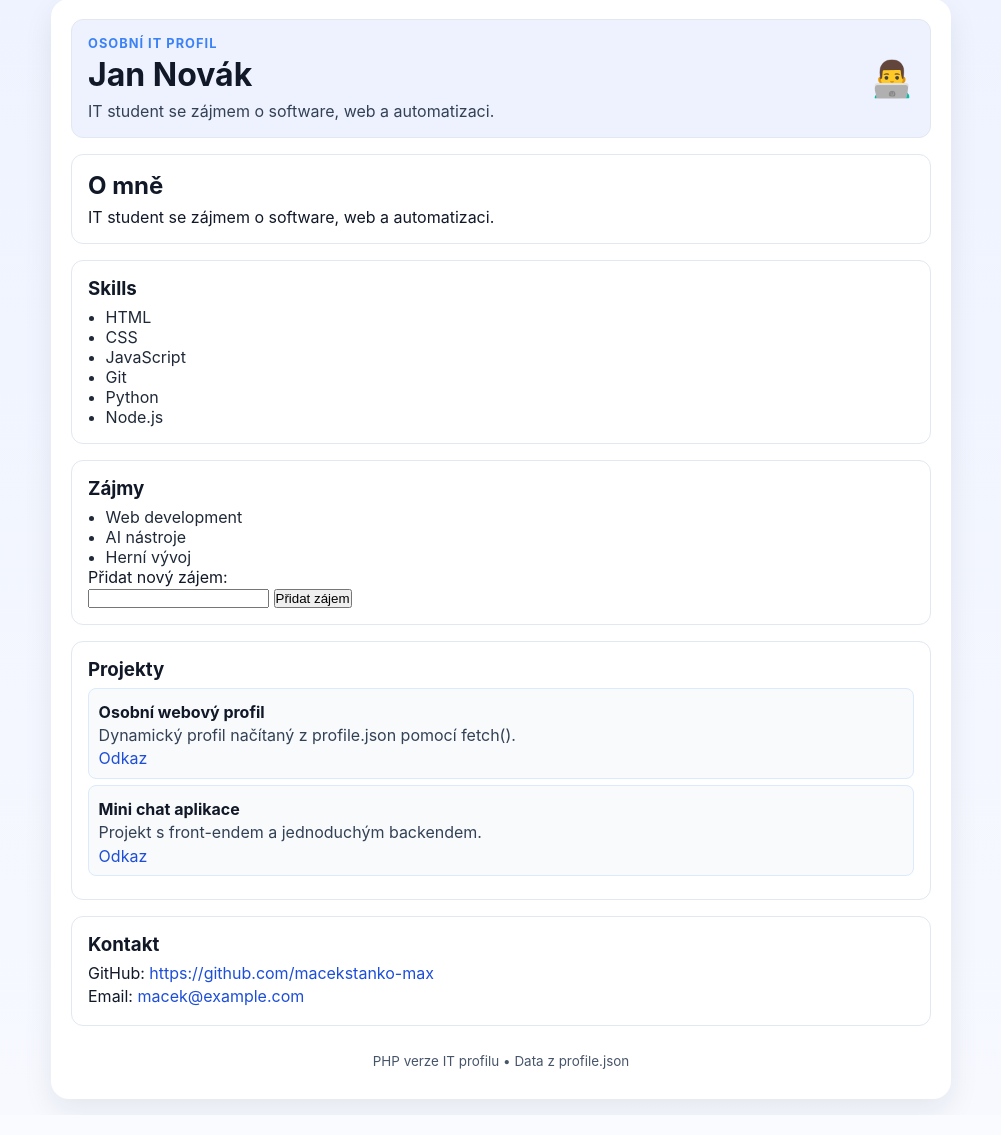
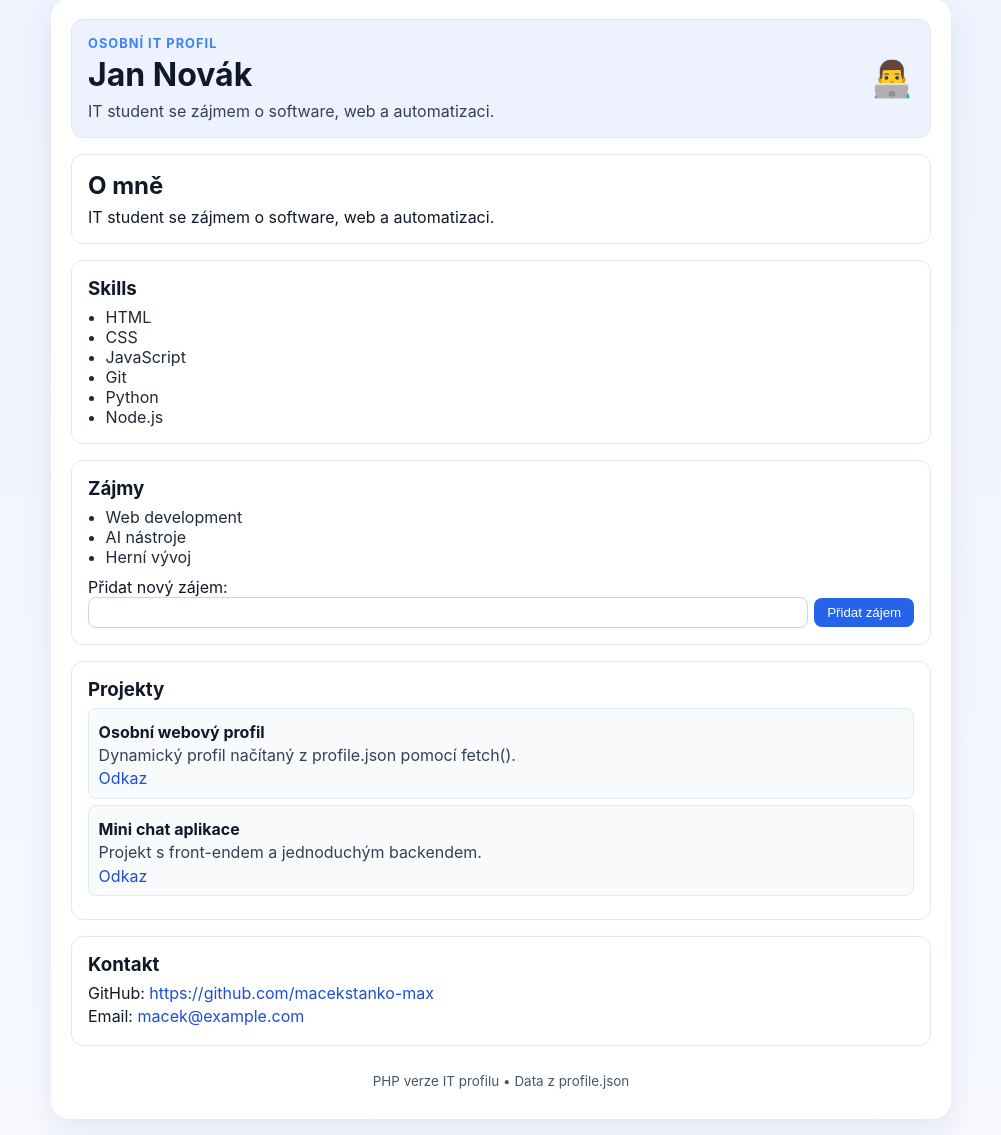
Before and after one commit to macekstanko-max/random, a PHP site: page / in a window 1280 px wide. Shown: the part 17-1152 px from the top of the page, without its empty margins (139-1140 px from the left). Before the commit the page ends 1126 px from the top, so only its background shows below. Run offline with PHP 8.4, Linux system fonts and the light colour scheme.

Commit message:
style(css): style messages and interest form

```diff
--- a/styles.css
+++ b/styles.css
@@ -9,6 +9,13 @@ body {background:linear-gradient(180deg, #eef3ff 0%, #f7f9ff 100%); padding:1rem
 .avatar{font-size:2.2rem;}
 .card {margin-top:1rem; background:#fff; border:1px solid #e2e8f0; border-radius:12px; padding:1rem;}
 .project{border:1px solid #e2e8f0; border-radius:10px; padding:.6rem; margin-bottom:.5rem; background:#f9fafb;}
+.success {color: #065f46; background:#dcfce7; border:1px solid #86efac; border-radius:8px; padding:.35rem .6rem; margin:0.5rem 0;}
+.error {color: #b91c1c; background:#fee2e2; border:1px solid #fecaca; border-radius:8px; padding:.35rem .6rem; margin:0.5rem 0;}
+.interest-form {margin-top: .6rem;}
+.form-row{display:flex;gap:.4rem;align-items:center;}
+.form-row input{flex:1;padding:.45rem .5rem;border:1px solid #cbd5e1;border-radius:8px;}
+.form-row button{padding:.45rem .8rem; border:none;border-radius:8px;background:#2563eb;color:white;cursor:pointer;}
+.form-row button:hover{background:#1d4ed8;}
 .card h2, .card h3{margin-bottom:.45rem; color:#111827;}
 .card ul{margin-top:.4rem; list-style:disc; padding-left:1.1rem; color:#1f2937;}
 .grid{display:grid; grid-template-columns:1fr; gap:.8rem; margin-top:.8rem;}
```
